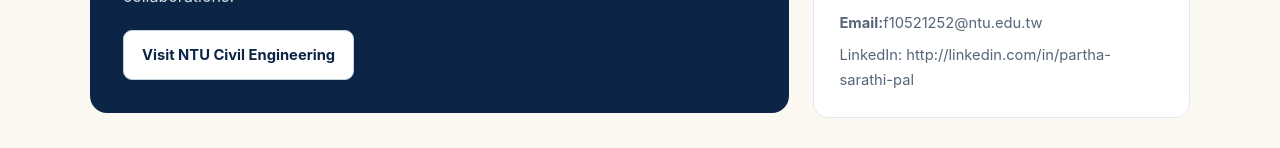
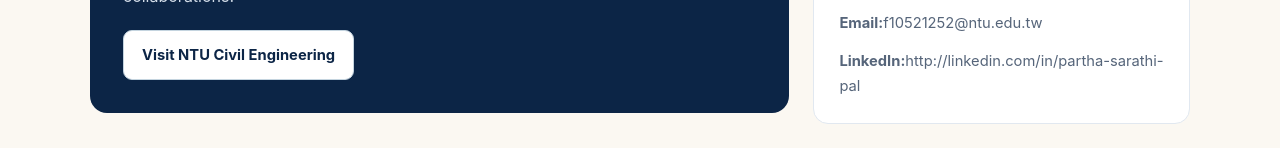
Before and after one commit to Partha371/Partha-Pal, a plain HTML site: page index.html in a window 1280 px wide. Shown: the part 3210-3358 px from the top of the page. Drawn offline with Linux system fonts and the light colour scheme.

Commit message:
Update index.html

```diff
--- a/index.html
+++ b/index.html
@@ -140,7 +140,6 @@
           <div>
             <p class="body-text">I am a PhD candidate in the Department of Civil Engineering at National Taiwan University, working under the supervision of Professor Tung-Yu Wu.</p>
             <p class="body-text">My doctoral research brings together seismic behavior of steel structures, collapse and loss assessment, life-cycle performance, and the modeling of post-earthquake functional recovery. I am particularly interested in connecting building-level engineering models with decision-making and resource constraints that influence recovery across a wider community.</p>
-            <p class="body-text">I am exploring postdoctoral research opportunities for 2027 in earthquake engineering, structural reliability, performance-based assessment, and disaster resilience.</p>
           </div>
           <aside class="facts" aria-label="Academic profile">
             <div class="fact"><div class="fact-title">Affiliation</div><div class="fact-value">National Taiwan University</div></div>
@@ -199,7 +198,7 @@
             <strong>Partha Sarathi Pal</strong>
             <p>Department of Civil Engineering<br />National Taiwan University<br />Taipei, Taiwan</p>
             <p style="margin-top:14px"><strong style="display:inline">Email:</strong>f10521252@ntu.edu.tw</p>
-            <p style="margin-top:8px">LinkedIn: http://linkedin.com/in/partha-sarathi-pal</p>
+            <p style="margin-top:14px"><strong style="display:inline">LinkedIn:</strong>http://linkedin.com/in/partha-sarathi-pal</p>
           </aside>
         </div>
       </div>
```
